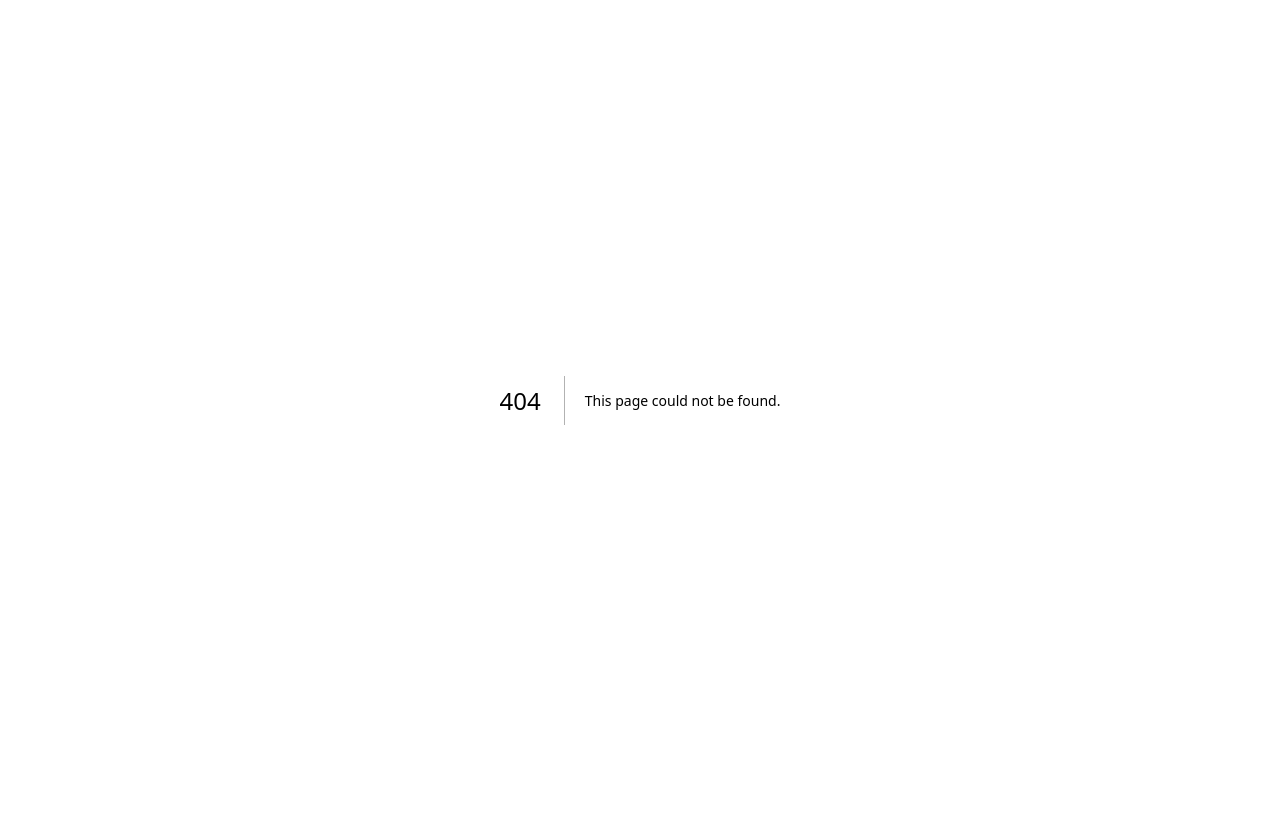
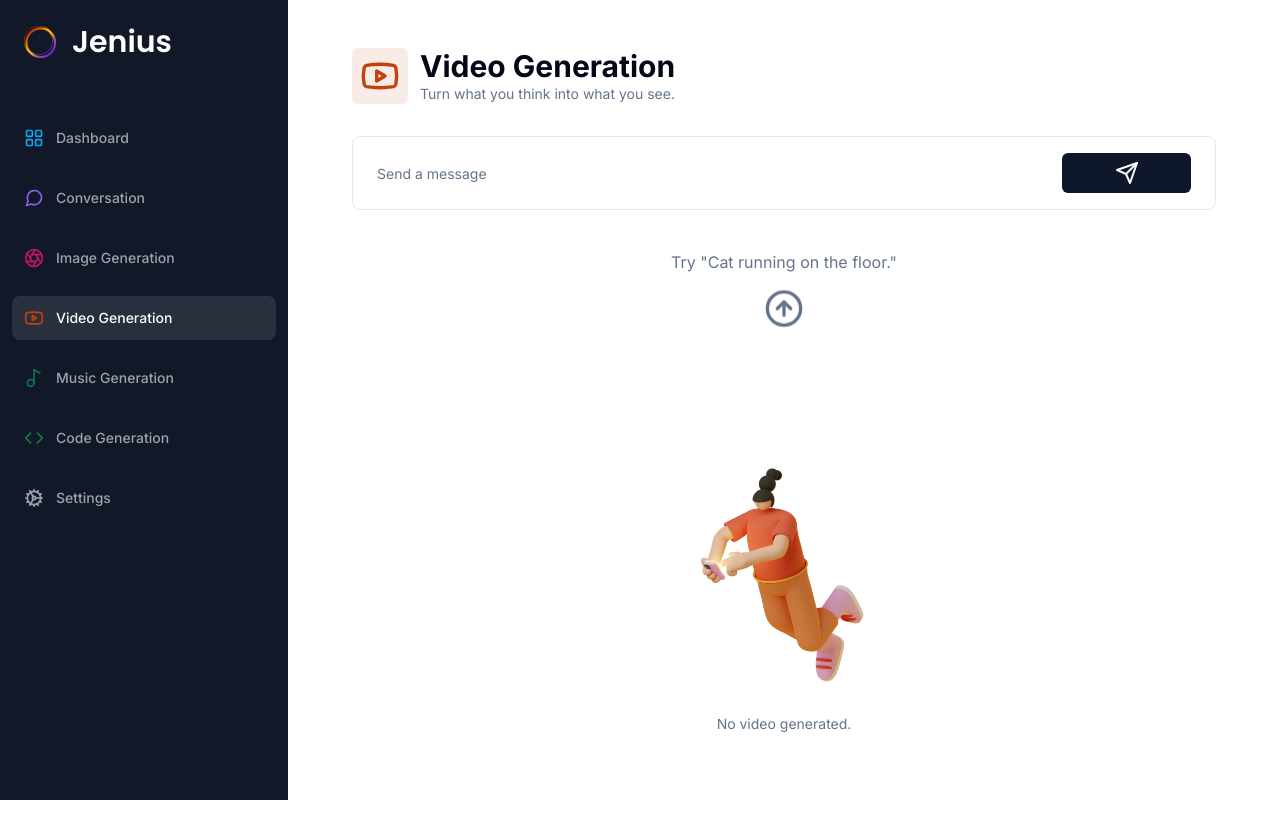
Before and after one commit to MolinDeng/ai-saas-nextjs, a Next.js app: page /video in a window 1280 px wide. Before the commit this address had no page. Built offline with nearby package versions, Linux system fonts and the light colour scheme.

Commit message:
music/video gen

```diff
--- /dev/null
+++ b/app/(dashboard)/(routes)/video/page.tsx
@@ -0,0 +1,26 @@
+import VideoConversation from '@/components/video-conversation';
+import Heading from '@/components/heading';
+import { Youtube } from 'lucide-react';
+import { Metadata } from 'next';
+
+export const metadata: Metadata = {
+  title: 'Video Generation - Jenius AI',
+  description: 'Jenius AI, An One-Stop AI Platform ',
+};
+
+function VideoPage() {
+  return (
+    <div>
+      <Heading
+        title="Video Generation"
+        description="Turn what you think into what you see."
+        icon={Youtube}
+        iconColor="text-orange-700"
+        bgColor="bg-orange-700/10"
+      />
+      <VideoConversation tips="Cat running on the floor." />
+    </div>
+  );
+}
+
+export default VideoPage;
--- /dev/null
+++ b/app/api/video/route.ts
@@ -0,0 +1,48 @@
+import Replicate from 'replicate';
+import { auth } from '@clerk/nextjs';
+import { NextResponse } from 'next/server';
+
+// import { incrementApiLimit, checkApiLimit } from '@/lib/api-limit';
+// import { checkSubscription } from '@/lib/subscription';
+
+const replicate = new Replicate({
+  auth: process.env.REPLICATE_API_TOKEN!,
+});
+
+export async function POST(req: Request) {
+  try {
+    const { userId } = auth();
+    const { prompt } = await req.json();
+
+    if (!userId) return new NextResponse('Unauthorized', { status: 401 });
+    if (!prompt) return new NextResponse('Prompt is required', { status: 400 });
+
+    // const freeTrial = await checkApiLimit();
+    // const isPro = await checkSubscription();
+
+    // if (!freeTrial && !isPro) {
+    //   return new NextResponse(
+    //     'Free trial has expired. Please upgrade to pro.',
+    //     { status: 403 }
+    //   );
+    // }
+
+    const response = await replicate.run(
+      'anotherjesse/zeroscope-v2-xl:9f747673945c62801b13b84701c783929c0ee784e4748ec062204894dda1a351',
+      {
+        input: {
+          prompt,
+        },
+      }
+    );
+
+    // if (!isPro) {
+    //   await incrementApiLimit();
+    // }
+
+    return NextResponse.json(response);
+  } catch (error) {
+    console.log('[VIDEO_ERROR]', error);
+    return new NextResponse('Internal Error', { status: 500 });
+  }
+}
--- /dev/null
+++ b/components/video-conversation.tsx
@@ -0,0 +1,111 @@
+'use client';
+import { formSchema } from '@/lib/utils';
+import axios from 'axios';
+import { ArrowUpCircle, Send } from 'lucide-react';
+import { useForm } from 'react-hook-form';
+import * as z from 'zod';
+import { zodResolver } from '@hookform/resolvers/zod';
+import { Form, FormControl, FormField, FormItem } from '@/components/ui/form';
+import { Input } from '@/components/ui/input';
+import { Button } from '@/components/ui/button';
+import { useRouter } from 'next/navigation';
+import { useState } from 'react';
+import Empty from '@/components/empty';
+import Loader from '@/components/loader';
+
+interface MediaConversationProps {
+  tips: string;
+}
+
+function MediaConversation({ tips }: MediaConversationProps) {
+  const router = useRouter();
+  const [video, setVideo] = useState<string>();
+  const promptForm = useForm<z.infer<typeof formSchema>>({
+    resolver: zodResolver(formSchema),
+    defaultValues: {
+      prompt: '',
+    },
+  });
+  const isLoading = promptForm.formState.isSubmitting;
+
+  const onSubmit = async (values: z.infer<typeof formSchema>) => {
+    try {
+      setVideo(undefined);
+
+      const response = await axios.post('/api/video', values);
+      console.log(response);
+
+      setVideo(response.data[0]);
+
+      promptForm.reset();
+    } catch (error) {
+      // if (error?.response?.status === 403) {
+      //   proModal.onOpen();
+      // } else {
+      //   toast.error("Something went wrong.");
+      // }
+      console.log(error);
+    } finally {
+      router.refresh();
+    }
+  };
+
+  return (
+    <div className="px-4 lg:px-8">
+      <Form {...promptForm}>
+        <form
+          onSubmit={promptForm.handleSubmit(onSubmit)}
+          className="rounded-lg border w-full p-4 px-3 md:px-6 focus-within:shadow-sm grid grid-cols-12 gap-2"
+        >
+          <FormField
+            name="prompt"
+            render={({ field }) => (
+              <FormItem className="col-span-12 lg:col-span-10">
+                <FormControl className="m-0 p-0">
+                  <Input
+                    className=" border-0 outline-none focus-visible:ring-0 focus-visible:ring-transparent"
+                    disabled={isLoading}
+                    placeholder="Send a message"
+                    {...field}
+                  />
+                </FormControl>
+              </FormItem>
+            )}
+          />
+          <Button
+            className="col-span-12 lg:col-span-2 w-full"
+            disabled={isLoading}
+          >
+            <Send />
+          </Button>
+        </form>
+      </Form>
+      <div className="space-y-4 mt-4">
+        {isLoading && (
+          <div className="p-8 rounded-lg w-full flex items-center justify-center bg-muted">
+            <Loader />
+          </div>
+        )}
+        {!video && !isLoading && (
+          <>
+            <p className="mt-10 text-center text-muted-foreground">
+              Try "{tips}"
+            </p>
+            <ArrowUpCircle className="h-10 w-10 mx-auto mt-5 animate-bounce text-muted-foreground" />
+            <Empty label="No video generated." />
+          </>
+        )}
+        {video && (
+          <video
+            className="w-full mt-8 aspect-video rounded-lg border bg-black"
+            controls
+          >
+            <source src={video} />
+          </video>
+        )}
+      </div>
+    </div>
+  );
+}
+
+export default MediaConversation;
```
